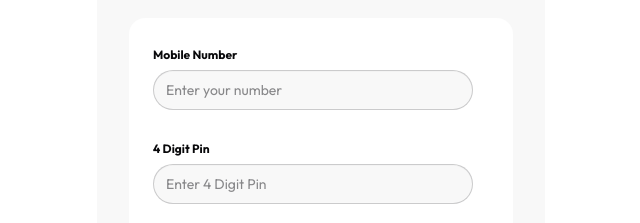
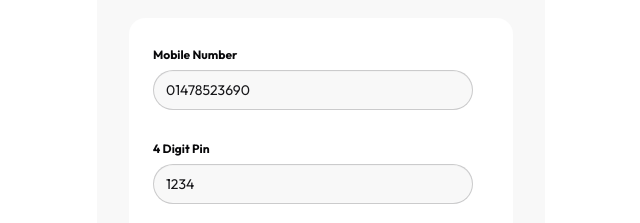
Before and after one commit to shakhaoyat/payoo, a plain HTML site: page index.html in a window 1280 px wide. Shown: the part 214-437 px from the top of the page, without its empty margins (319-959 px from the left). Drawn offline with nearby package versions, Linux system fonts and the light colour scheme.

Commit message:
7th commit

```diff
--- a/index.html
+++ b/index.html
@@ -41,13 +41,14 @@
                         <fieldset class="fieldset">
                               <label class="label text-neutral font-bold">Mobile Number</label>
                               <input id="input-number" maxlength="11" minlength="11" type="text"
-                                    class="input rounded-full bg-base-200" placeholder="Enter your number" />
+                                    class="input rounded-full bg-base-200" value="01478523690"
+                                    placeholder="Enter your number" />
 
                               <br>
 
                               <label class="label text-neutral font-bold">4 Digit Pin</label>
-                              <input id="input-pin" type="password" maxlength="4" class="input rounded-full bg-base-200"
-                                    placeholder="Enter 4 Digit Pin" />
+                              <input id="input-pin" type="text" maxlength="4" class="input rounded-full bg-base-200"
+                                    value="1234" placeholder="Enter 4 Digit Pin" />
                               <button id="login-btn" class="btn btn-primary mt-4 rounded-full">Login</button>
                         </fieldset>
                   </div>
```
